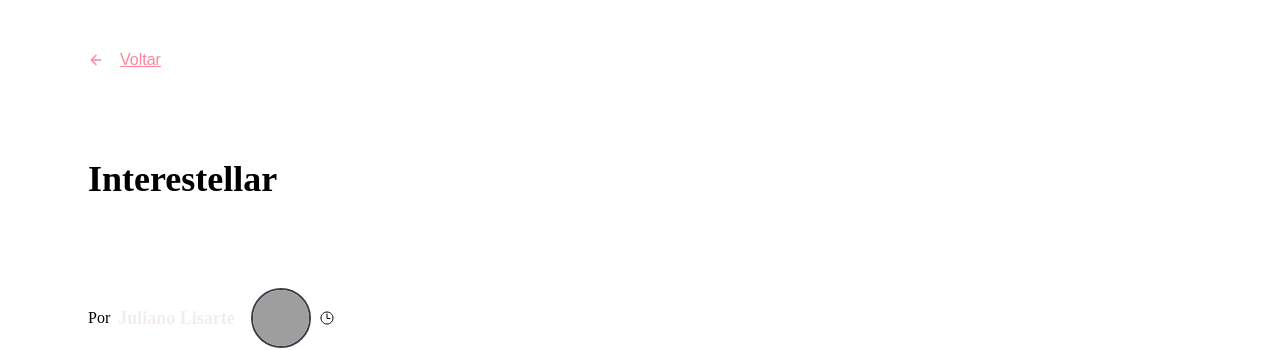
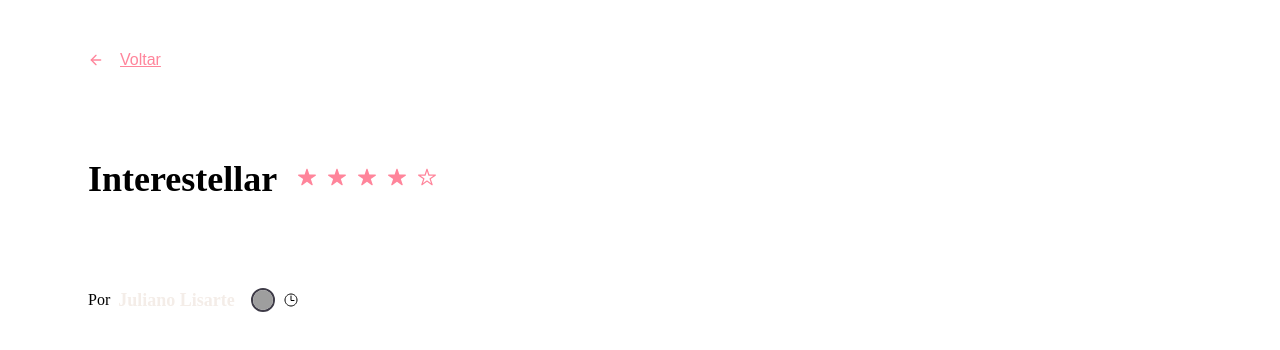
Before and after one commit to JLisarte/projeto_registration_movie_front, a React (Vite) app: page / in a window 1280 px wide. Shown: the part 127-477 px from the top of the page. Built offline with nearby package versions, Linux system fonts and the light colour scheme; grey boxes are pictures that could not be loaded.

Commit message:
Add Star component and styling to Details page

```diff
--- a/src/components/Star/index.jsx
+++ b/src/components/Star/index.jsx
@@ -0,0 +1,14 @@
+import { Container } from "./styles";
+
+import starOn from '../../assets/starOn.svg'
+import starOff from '../../assets/starOff.svg'
+
+export function Star({ isOn }) {
+  return (
+    <Container isOn={isOn}>
+      <img
+        src={isOn ? starOn : starOff}/>
+
+    </Container>
+  )
+}
--- a/src/components/Star/styles.js
+++ b/src/components/Star/styles.js
@@ -0,0 +1,6 @@
+import styled from "styled-components";
+
+
+export const Container = styled.div`
+
+`
--- a/src/pages/Details/index.jsx
+++ b/src/pages/Details/index.jsx
@@ -7,6 +7,7 @@
 import { ButtonText } from "../../components/ButtonText"
 import { Profile } from "../../components/Profile"
 import { Tag } from "../../components/Tag"
+import { Star } from "../../components/Star"
 
 export function Details() {
   return (
@@ -20,7 +21,16 @@
           </a>
 
           <div>
-            <h1>Interestellar</h1>
+            <div class="title">
+              <h1>Interestellar</h1>
+              <div class="star">
+                <Star isOn />
+                <Star isOn />
+                <Star isOn />
+                <Star isOn />
+                <Star isOff />
+              </div>
+            </div>
 
             <span>
               Por <Profile />
--- a/src/pages/Details/styles.js
+++ b/src/pages/Details/styles.js
@@ -54,6 +54,20 @@
     gap: 10px;
   }
 
+  .title {
+    display: flex;
+    flex-direction: row;
+    align-items: center;
+    gap: 20px;
+  }
+
+  .star{
+    display:flex;
+    flex-direction: row;
+
+    gap: 10px;
+  }
+
   h1 {
     font-size: 36px;
     font-weight: 500px;
@@ -66,8 +80,8 @@
     gap: 8px;
   }
   img {
-    width: 20px;
-    height: 20px;
+    max-width: 20px;
+    max-height: 20px;
   }
 
   .tag {
```
Also changed, not shown: src/assets/starOff.svg (added), src/assets/starOn.svg (added).
